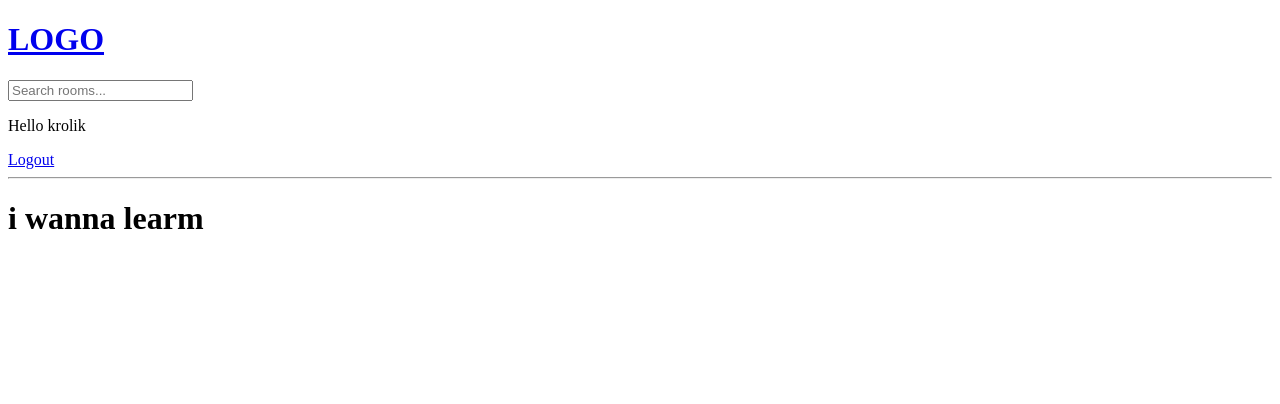
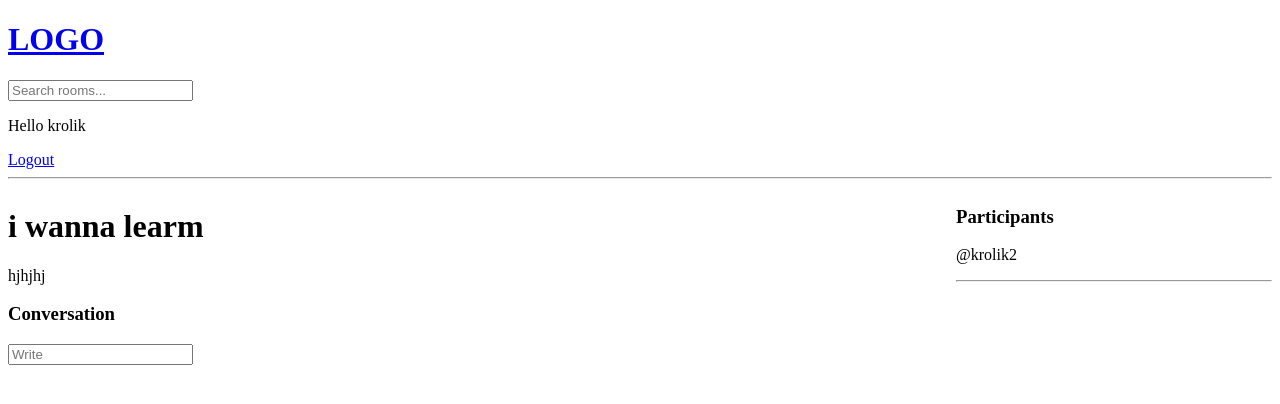
Before and after one commit to LukaszKrolicki/Advanced_Django_Project, a Django app: page /room/9 in a window 1280 px wide. Shown: the top 404 px of the page. Run offline with Django 4.2, Linux system fonts and the light colour scheme; a user stored in the database is signed in; data comes from the database, SQL or seed files in the repository; both versions use the stored data as it was after the commit.

Commit message:
chat-room added

```diff
--- a/base/models.py
+++ b/base/models.py
@@ -18,7 +18,7 @@ class Room(models.Model):
     #  participants =
     updated = models.DateTimeField(auto_now=True)
     created = models.DateTimeField(auto_now_add=True)
-
+    participants = models.ManyToManyField(User, related_name='participants', blank=True)
     class Meta:
         ordering = ['-updated', '-created']
     def __str__(self):
--- a/base/templates/base/login_register.html
+++ b/base/templates/base/login_register.html
@@ -8,7 +8,7 @@
             {% csrf_token %}
 
             <label>Username:</label>
-            <input type="text" name="username" placeholder="Enter Username " />
+            <input type="text" name="username" placeholder="Enter Username1 " />
             <label>Password:</label>
             <input type="password" name="password" placeholder="Enter password " />
 
--- a/base/templates/base/room.html
+++ b/base/templates/base/room.html
@@ -1,7 +1,53 @@
 {% extends 'main.html' %}
 
 {%block content %}
+<style>
+    .room-container{
+        display: grid;
+        grid-template-columns: 3fr 1fr;
+    }
 
-<h1>{{room.name}}</h1>
+</style>
 
+<div class="room-container">
+
+    <div class="comment-wrapper">
+        <h1>{{room.name}}</h1>
+
+        <p>{{room.description}}</p>
+        <h3>Conversation</h3>
+
+        {% for message in room_messages %}
+        <div>
+            {% if request.user == message.user %}
+            <a href="{% url 'delete_message' message.id %}">Delete</a>
+            {% endif %}
+            <small>@{{message.user}} {{message.created|timesince}} ago</small>
+            <p>{{message.body}}</p>
+            <hr>
+        </div>
+        {% endfor %}
+
+        {% if request.user.is_authenticated %}
+        <div class="comment-form">
+            <form method="POST" action="">
+                {% csrf_token %}
+                <input type="text" name="body" placeholder="Write"/>
+            </form>
+        </div>
+        {% endif %}
+
+    </div>
+
+    <div>
+        <h3>Participants</h3>
+
+        {% for user in participants %}
+            <div>
+                <p>@{{user.username}}</p>
+            </div>
+        {% endfor %}
+        <hr>
+    </div>
+</div>
 {% endblock content %}
--- a/base/urls.py
+++ b/base/urls.py
@@ -11,5 +11,6 @@ urlpatterns=[
 
     path('create_room/', views.createRoom, name="create_room"),
     path('update_room/<str:pk>/', views.updateRoom, name="update_room"),
-    path('delete_room/<str:pk>/', views.deleteRoom, name="delete_room")
+    path('delete_room/<str:pk>/', views.deleteRoom, name="delete_room"),
+    path('delete_message/<str:pk>/', views.deleteMessage, name="delete_message")
 ]
--- a/base/views.py
+++ b/base/views.py
@@ -1,6 +1,6 @@
 from django.shortcuts import render, redirect
 from django.contrib import messages
-from .models import Room, Topic
+from .models import Room, Topic, Message
 from django.db.models import Q
 from django.http import HttpResponse
 from django.contrib.auth.forms import UserCreationForm
@@ -51,10 +51,11 @@ def registerPage(request):
         if form.is_valid():
             user = form.save(commit=False)
             user.username = user.username.lower()
-            user.save()
+
             if User.objects.filter(username=user.username).exists():
                 messages.error(request, 'Username is already taken')
             else:
+                user.save()
                 login(request, user)
                 return redirect('home')
         else:
@@ -74,7 +75,19 @@ def home(request):
 
 def room(request ,pk):
     room = Room.objects.get(id=pk)
-    context = {'room': room, }
+    room_messages=room.message_set.all().order_by('-created')
+
+    participants= room.participants.all()
+
+    if request.method == "POST":
+        message=Message.objects.create(
+            user=request.user,
+            room=room,
+            body=request.POST.get('body')
+        )
+        room.participants.add(request.user)
+        return redirect('room', pk=room.id)
+    context = {'room': room, 'room_messages':room_messages,'participants':participants }
     return render(request, 'base/room.html', context)
 
 
@@ -91,7 +104,7 @@ def createRoom(request):
     return render(request, 'base/room_form.html', context)
 # Create your views here.
 
-
+@login_required(login_url='login')
 def updateRoom(request, pk):
     room = Room.objects.get(id=pk)
     form = RoomForm(instance=room)
@@ -108,6 +121,7 @@ def updateRoom(request, pk):
     return render(request, 'base/room_form.html', context)
 
 
+@login_required(login_url='login')
 def deleteRoom(request,pk):
     room=Room.objects.get(id=pk)
 
@@ -118,3 +132,17 @@ def deleteRoom(request,pk):
         room.delete()
         return redirect('home')
     return render(request, 'base/delete.html', {'obj':room})
+
+
+@login_required(login_url='login')
+def deleteMessage(request,pk):
+    message=Message.objects.get(id=pk)
+
+    if request.user != message.user:
+        return HttpResponse('You are not allowed here!!!')
+
+    if request.method=="POST":
+        message.delete()
+        return redirect('home')
+
+    return render(request, 'base/delete.html', {'obj':message})
```
Also changed, not shown: base/migrations/0003_alter_room_options_room_participants.py (added), db.sqlite3.
